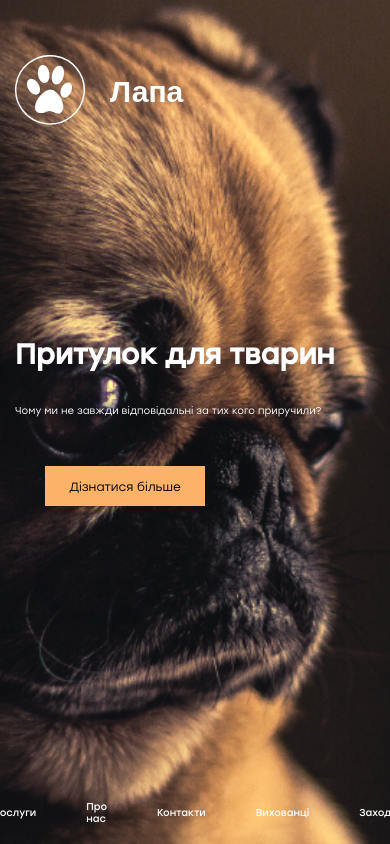
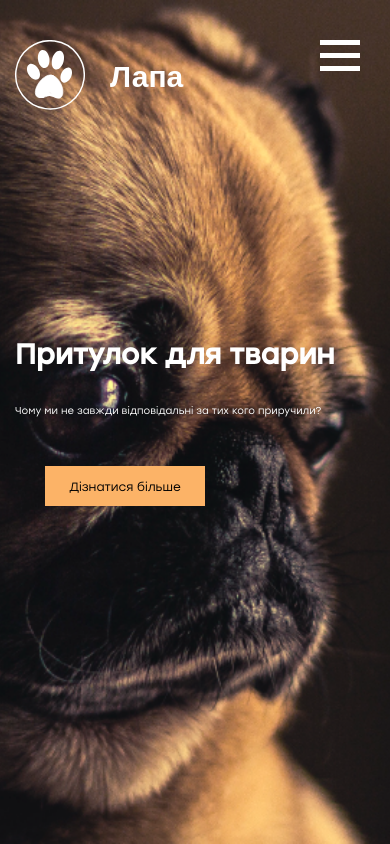
Before and after one commit to SashaRoyenko/pets, a plain HTML site: page index.html in a window 390 px wide. Shown: the top 844 px of the page. Drawn offline with Linux system fonts and the light colour scheme.

Commit message:
hamburger menu

```diff
--- a/index.html
+++ b/index.html
@@ -9,7 +9,7 @@
 </head>
 <body>
 <header class="header_s mx-auto row container justify-content-lg-between justify-content-md-between
- justify-content-sm-start justify-content-start justify-content-xs-start col-12 flex-nowrap">
+ justify-content-sm-between justify-content-between col-12 flex-nowrap">
         <article class="col-lg-2 col-md-3 col-sm-3 col-3 d-flex flex-row align-items-center justify-content-start">
             <a href="">
             <svg xmlns="http://www.w3.org/2000/svg" viewBox="0 0 75.02 74.66">
@@ -52,6 +52,11 @@
             <li><a href="">Вихованці</a></li>
             <li><a href="">Заходи</a></li>
         </ul>
+    <div class="hamburger">
+        <div class="line"></div>
+        <div class="line"></div>
+        <div class="line"></div>
+    </div>
     </header>
 <section class="intro_s">
     <div class="intro_s__wrap d-flex align-items-center justify-content-start container col-12">
@@ -63,13 +68,13 @@
             </div>
         </article>
     </div>
-    <ul class="into_mob_nav flex-row col-12 justify-content-center align-items-center d-sm-flex d-flex d-lg-none d-md-none">
-        <li><a href="">Послуги</a></li>
-        <li><a href="">Про нас</a></li>
-        <li><a href="">Контакти</a></li>
-        <li><a href="">Вихованці</a></li>
-        <li><a href="">Заходи</a></li>
-    </ul>
+    <!--<ul class="into_mob_nav flex-nowrap flex-row col-12 justify-content-between align-items-center d-sm-flex d-flex d-lg-none d-md-none">-->
+        <!--<li><a href="">Послуги</a></li>-->
+        <!--<li><a href="">Про нас</a></li>-->
+        <!--<li><a href="">Контакти</a></li>-->
+        <!--<li><a href="">Вихованці</a></li>-->
+        <!--<li><a href="">Заходи</a></li>-->
+    <!--</ul>-->
 </section>
 <section class="problems">
     <div class="problems__wrap d-flex flex-lg-nowrap flex-md-nowrap flex-sm-wrap flex-wrap">
--- a/scss/components/_footer.scss
+++ b/scss/components/_footer.scss
@@ -44,7 +44,7 @@
         width: 515px;
         height: 40px;
         @include res('mob') {
-          width: 250px;
+          width: 240px;
           height: 30px;
         }
       }
--- a/scss/components/_header.scss
+++ b/scss/components/_header.scss
@@ -18,6 +18,9 @@
       @include res('tab'){
         margin-top: -70px;
       }
+      @include res('mob'){
+        margin-top: 40px;
+      }
       a{
         width: 100%;
       }
@@ -26,6 +29,7 @@
         font-size: 38px;
         @include res('mob'){
           font-size: 30px;
+          margin-left: 35px;
         }
       }
       svg{
@@ -86,4 +90,22 @@
           }
         }
       }
+  .hamburger{
+    display: none;
+    flex-direction: column;
+    cursor: pointer;
+    margin-top: 40px;
+    @include res('mob'){
+      display: flex;
+    }
   }
+  .line{
+    width: 40px;
+    height: 5px;
+    background: white;
+    transition: .5s;
+  }
+  .line:nth-of-type(2) {
+    margin: 8px 0;
+  }
+  }
```
Also changed, not shown: css/index.css.
